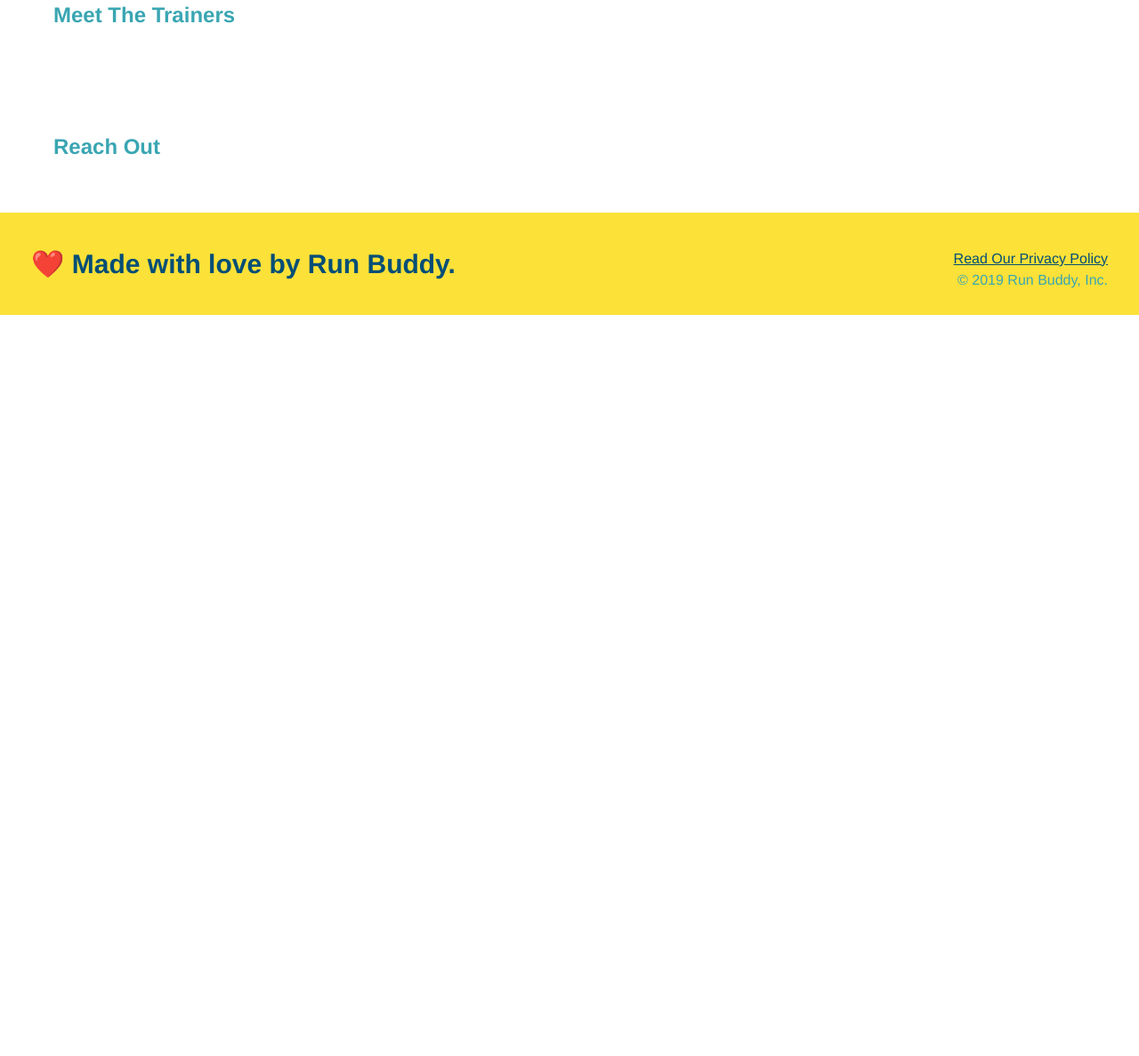
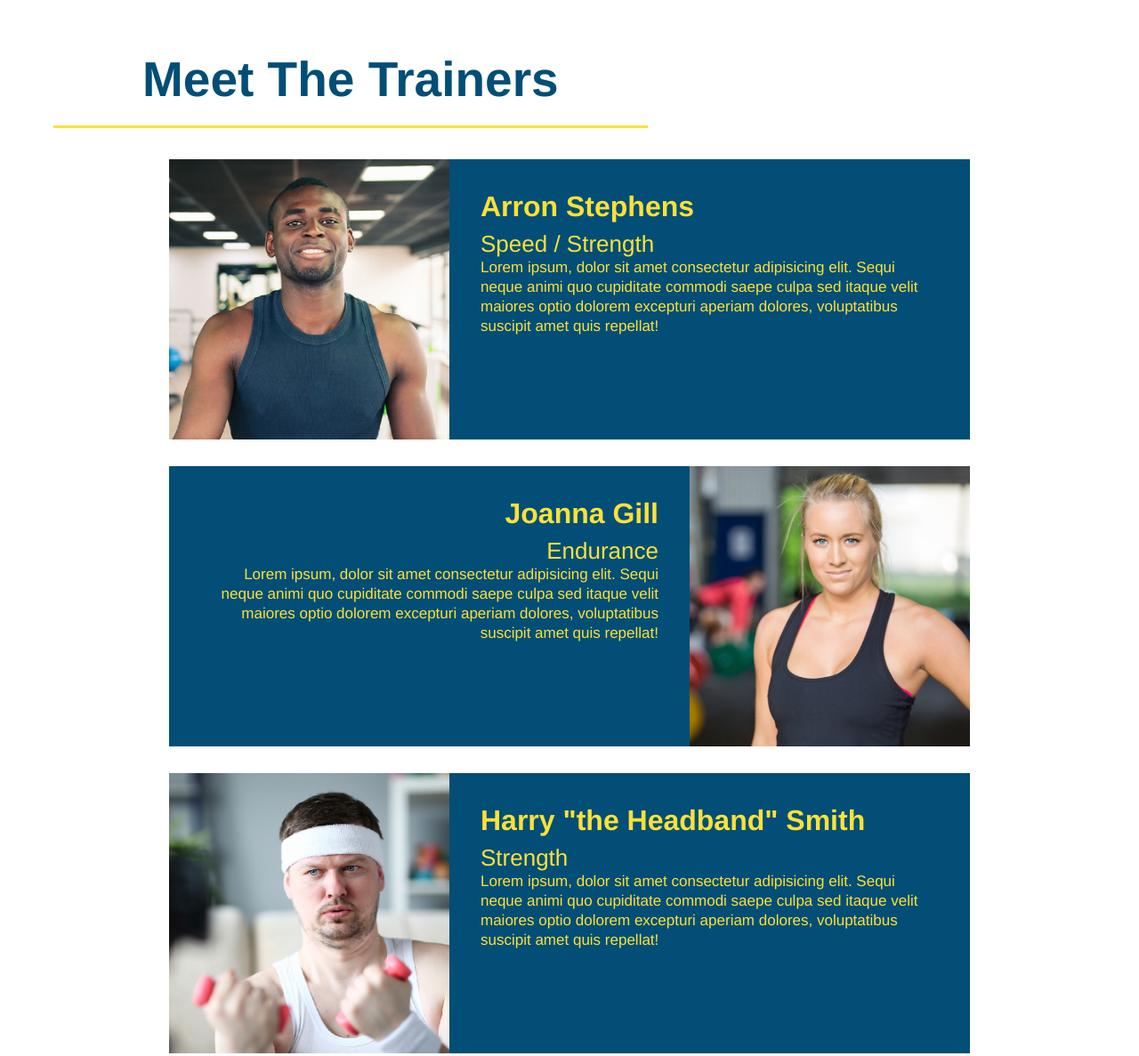
Before and after one commit to Nickus1028/run-buddy, a plain HTML site: page index.html in a window 1280 px wide. Shown: the part 2787-3974 px from the top of the page at 89% size. Before the commit the page ends 3141 px from the top, so only its background shows below. Drawn offline with Linux system fonts and the light colour scheme.

Commit message:
Lesson 1.5 finished

```diff
--- a/assets/css/style.css
+++ b/assets/css/style.css
@@ -178,3 +178,47 @@ section {
 .steps span {
     font-size: 38px;
 }
+
+.trainer {
+    width: 900px;
+    margin: 0 auto 30px auto;
+    background: #024e76;
+    color: #fce138;
+    overflow: auto;
+}
+
+.trainer img {
+    width: 35%;
+    float: left;
+}
+
+.trainer-bio {
+    padding: 35px;
+    float: left;
+    width: 65%;
+}
+
+.trainer-bio h3 {
+    font-size: 32px;
+    margin-bottom: 8px;
+
+}
+
+.trainer-bio h4 {
+    font-weight: lighter;
+    font-size: 26px;
+    margin-bottom: 25 px;
+}
+
+.trainer-bio p {
+    font-size: 17px;
+    line-height: 1.3;
+}
+
+.text-left {
+    text-align: left;
+}
+
+.text-right {
+    text-align: right;
+}
--- a/index.html
+++ b/index.html
@@ -60,7 +60,7 @@
             </button>
         </form>
         </div>
-    </section>
+    </section>--
 
   <!-- "what we do" section -->
   <section id="what-we-do" class="intro">
@@ -94,13 +94,48 @@
         <div>
             <img src="./assets/images/step-4.svg" alt="" />
             <h3>Step 4: <span>See Results.</span></h3>
-            <p>Bi-weekly checkins with your trainer will keep you focused</p>
+            9<p>\8Bi-weekly checkins with your trainer will keep you focused</p>0
         </div>
   </section>
 
-  <!-- "meet the trainers" section -->
-  <section>
-    <h2>Meet The Trainers</h2>
+  <!-- "meet the trainers" section NEED TO DOWNLOAD ASSETS-->
+  <section id="your-trainers" class="trainers">
+
+    <h2 class="section-title primary-border">Meet The Trainers</h2>
+
+    <article class="trainer">
+        <img src="./assets/images/trainer-1.jpg" alt="Arron Stephens in his workout clothes, ready to pump iron" />
+        <div class="trainer-bio text-left">
+                <h3>Arron Stephens</h3>
+                <h4>Speed / Strength</h4>
+                <p>
+                    Lorem ipsum, dolor sit amet consectetur adipisicing elit. Sequi neque animi quo cupiditate commodi saepe culpa sed
+                    itaque velit maiores optio dolorem excepturi aperiam dolores, voluptatibus suscipit amet quis repellat!
+                </p>
+        </div>
+    </article>
+    <article class="trainer">
+        <div class="trainer-bio text-right">
+          <h3>Joanna Gill</h3>
+          <h4>Endurance</h4>
+          <p>
+            Lorem ipsum, dolor sit amet consectetur adipisicing elit. Sequi neque animi quo cupiditate commodi saepe culpa sed
+            itaque velit maiores optio dolorem excepturi aperiam dolores, voluptatibus suscipit amet quis repellat!
+          </p>
+        </div>
+        <img src="./assets/images/trainer-2.jpg" alt="Joanna Gill cooling off after a workout" />
+      </article>
+      <article class="trainer">
+        <img src="./assets/images/trainer-3.jpg" alt="Harry Smith wearing a headband and lifting comically small pink weights" />
+        <div class="trainer-bio text-left">
+          <h3>Harry "the Headband" Smith</h3>
+          <h4>Strength</h4>
+          <p>
+            Lorem ipsum, dolor sit amet consectetur adipisicing elit. Sequi neque animi quo cupiditate commodi saepe culpa sed
+            itaque velit maiores optio dolorem excepturi aperiam dolores, voluptatibus suscipit amet quis repellat!
+          </p>
+        </div>
+      </article>
   </section>
 
   <!-- "reach out" section -->
```
Also changed, not shown: assets/images/trainer-1.jpg (added), assets/images/trainer-2.jpg (added), assets/images/trainer-3.jpg (added).
